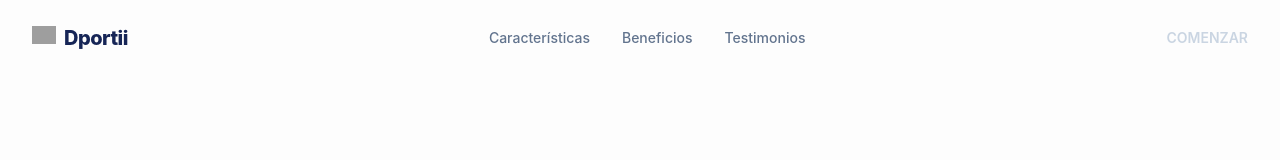
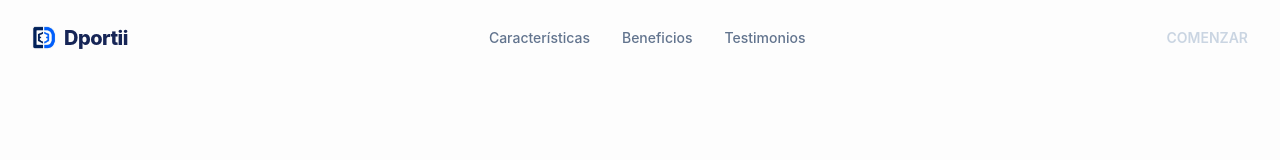
Before and after one commit to JesusLeos16/DportiiFront, a React (Vite) app in the folder DportiiFront/: page / in a window 1280 px wide. Shown: the top 160 px of the page. Built offline with nearby package versions, Linux system fonts and the light colour scheme; grey boxes are pictures that could not be loaded.

Commit message:
Vuelve a corregir extensiones

```diff
--- a/DportiiFront/src/components/organisms/LanNav.jsx
+++ b/DportiiFront/src/components/organisms/LanNav.jsx
@@ -4,7 +4,7 @@ export const LanNav = () => {
     <nav className="flex items-center justify-between px-8 py-6 max-w-7xl mx-auto">
       <div className="flex items-center gap-2">
         <div className="w-6 h-6 rounded-sm">
-          <img src="/favi2.jpg" alt="Dportii Logo" />
+          <img src="/favi2.png" alt="Dportii Logo" />
         </div>
         <span className="text-xl font-extrabold text-blue-950 tracking-tight">
           Dportii
```
